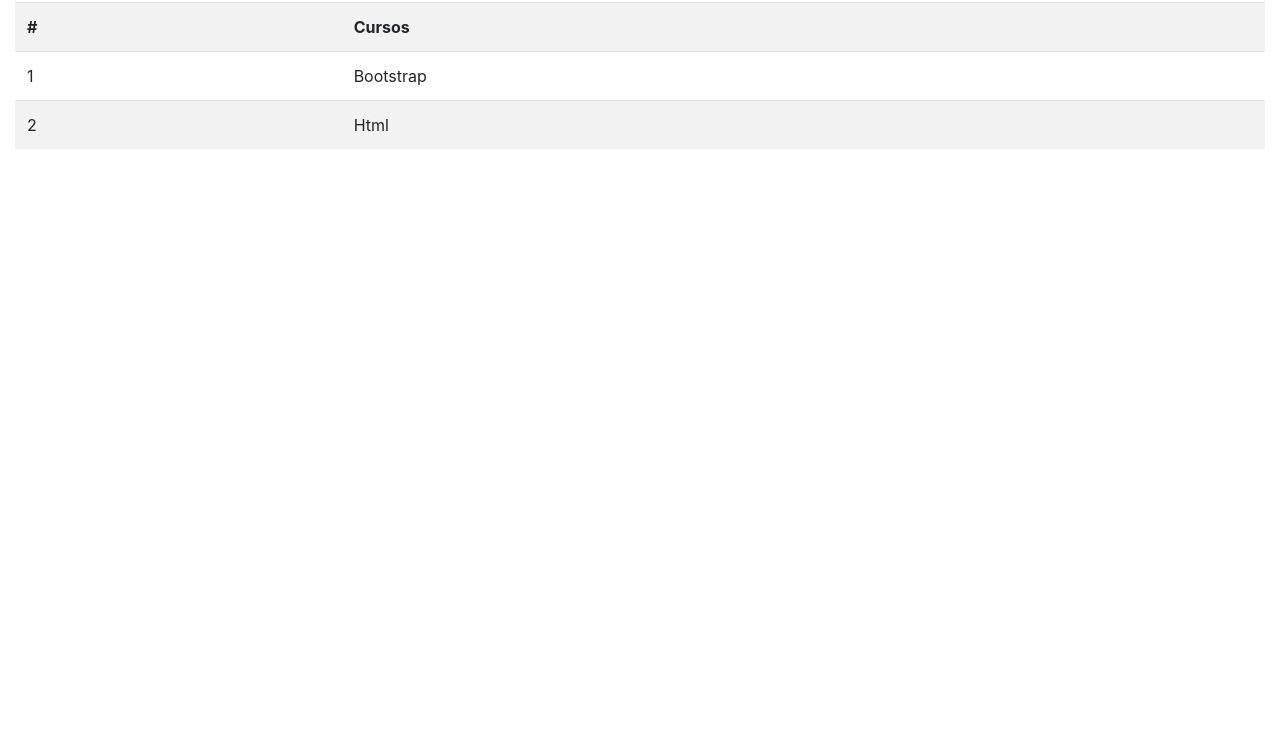
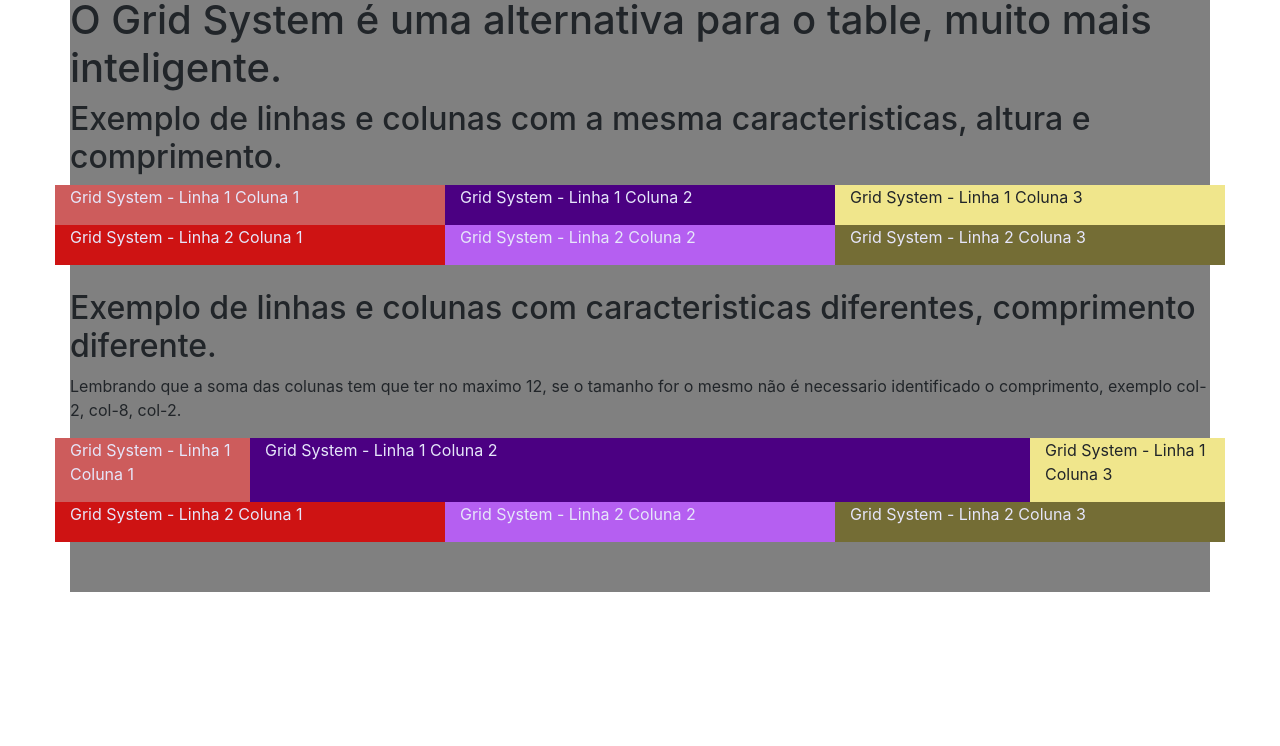
Before and after one commit to BrunoDalmasso/Bootstrap, a plain HTML site: page Grid_System/index.html in a window 1280 px wide. Shown: the part 54-800 px from the top of the page. Drawn offline with Linux system fonts and the light colour scheme.

Commit message:
Exemplo de Grid System
Exemplo e utilização do grid system, utilizando row, col, colunas com tamanho diferentes.

```diff
--- a/Grid_System/index.html
+++ b/Grid_System/index.html
@@ -11,31 +11,76 @@
     </head>
 
     <body>
+        <div class="container" style="background-color: gray; padding: 50px 0px;">
+            <h1>O Grid System é uma alternativa para o table, muito mais inteligente.</h1>
 
-        <!--
-            class:
-                container: Renderiza na tela para que fique ajustado.
-                container-fluid: organiza o componentes para que fique de acordo com a resolução utilizada.
-        -->
-        <div class="container-fluid">
-            <h1>Containers</h1>
+            <!--
+                A primeira coisa que um container precisa é de uma linha, então devemos criar um div row,
+                apos isso devemos criar uma coluna. Se tivermos varias colunas o bootstrap divide automaticamente na tela.
+            -->
 
-            <table class="table table-hover table-striped">
-                <tr>
-                    <th>#</th>
-                    <th>Cursos</th>
-                </tr>
+            <h2>Exemplo de linhas e colunas com a mesma caracteristicas, altura e comprimento.</h2>
+            <div class="row">
+                <div class="col" style="background-color: indianred;">
+                    <p style="color: lavender;">Grid System - Linha 1 Coluna 1</p>
+                </div>
 
-                <tr>
-                    <td>1</td>
-                    <td>Bootstrap</td>
-                </tr>
+                <div class="col" style="background-color: indigo;">
+                    <p style="color: lavender;">Grid System - Linha 1 Coluna 2</p>
+                </div>
 
-                <tr>
-                    <td>2</td>
-                    <td>Html</td>
-                </tr>
-            </table>
+                <div class="col" style="background-color: khaki;">
+                    <p>Grid System - Linha 1 Coluna 3</p>
+                </div>
+            </div>
+
+            <div class="row">
+                <div class="col" style="background-color: rgb(206, 19, 19);">
+                    <p style="color: lavender;">Grid System - Linha 2 Coluna 1</p>
+                </div>
+
+                <div class="col" style="background-color: rgb(181, 95, 241);">
+                    <p style="color: lavender;">Grid System - Linha 2 Coluna 2</p>
+                </div>
+
+                <div class="col" style="background-color: rgb(116, 109, 53);">
+                    <p style="color: lavender;">Grid System - Linha 2 Coluna 3</p>
+                </div>
+            </div>
+
+            <br>
+
+            <h2>Exemplo de linhas e colunas com caracteristicas diferentes, comprimento diferente. </h2>
+            <p> Lembrando que a soma das colunas tem que ter no maximo 12, se o tamanho for o mesmo não é  necessario identificado o comprimento, exemplo col-2, col-8, col-2. </p>
+
+            <div class="row">
+                <div class="col-2" style="background-color: indianred;">
+                    <p style="color: lavender;">Grid System - Linha 1 Coluna 1</p>
+                </div>
+
+                <div class="col-8" style="background-color: indigo;">
+                    <p style="color: lavender;">Grid System - Linha 1 Coluna 2</p>
+                </div>
+
+                <div class="col-2" style="background-color: khaki;">
+                    <p>Grid System - Linha 1 Coluna 3</p>
+                </div>
+            </div>
+
+            <div class="row">
+                <div class="col" style="background-color: rgb(206, 19, 19);">
+                    <p style="color: lavender;">Grid System - Linha 2 Coluna 1</p>
+                </div>
+
+                <div class="col" style="background-color: rgb(181, 95, 241);">
+                    <p style="color: lavender;">Grid System - Linha 2 Coluna 2</p>
+                </div>
+
+                <div class="col" style="background-color: rgb(116, 109, 53);">
+                    <p style="color: lavender;">Grid System - Linha 2 Coluna 3</p>
+                </div>
+            </div>
+
         </div>
 
         <footer>
```
